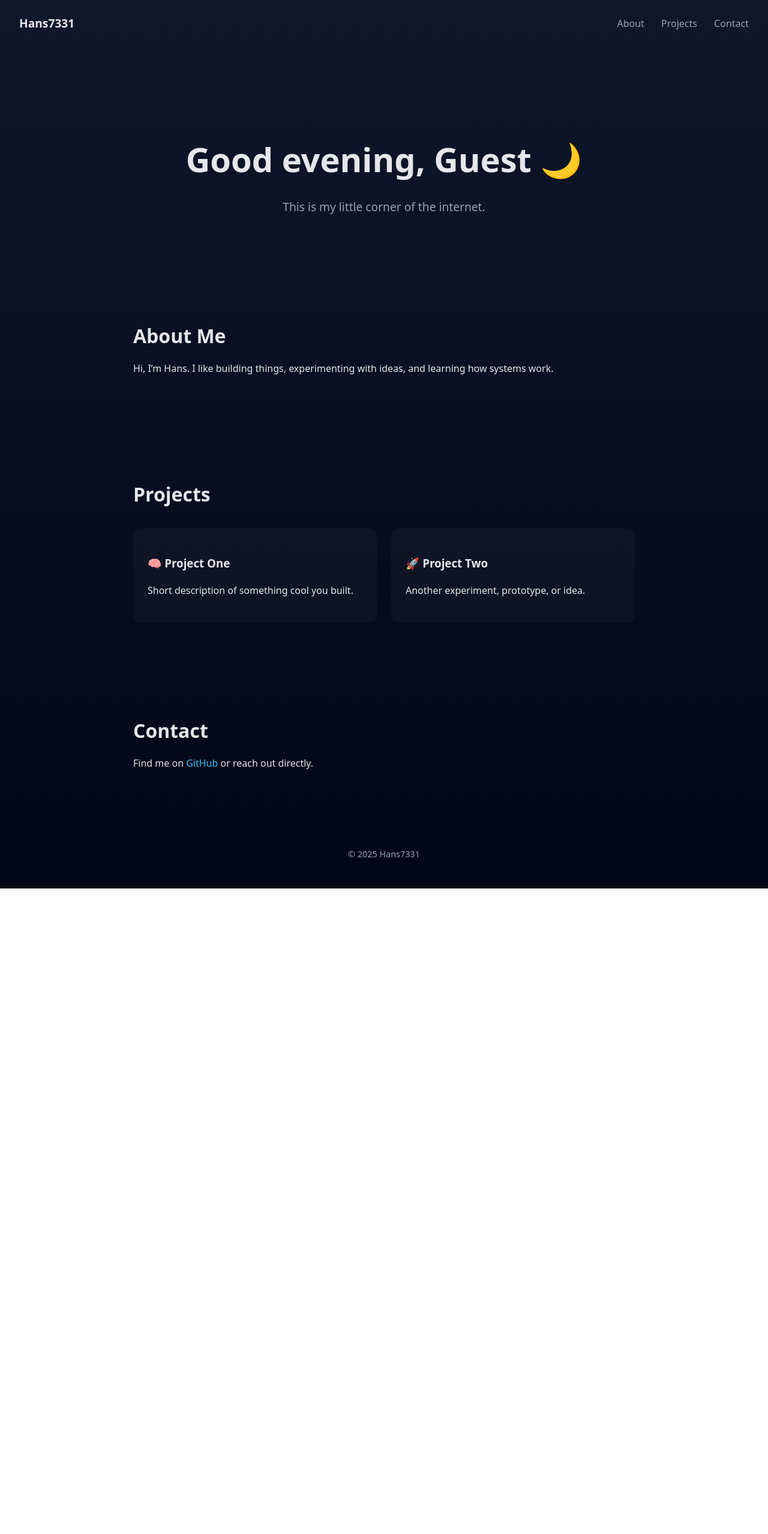
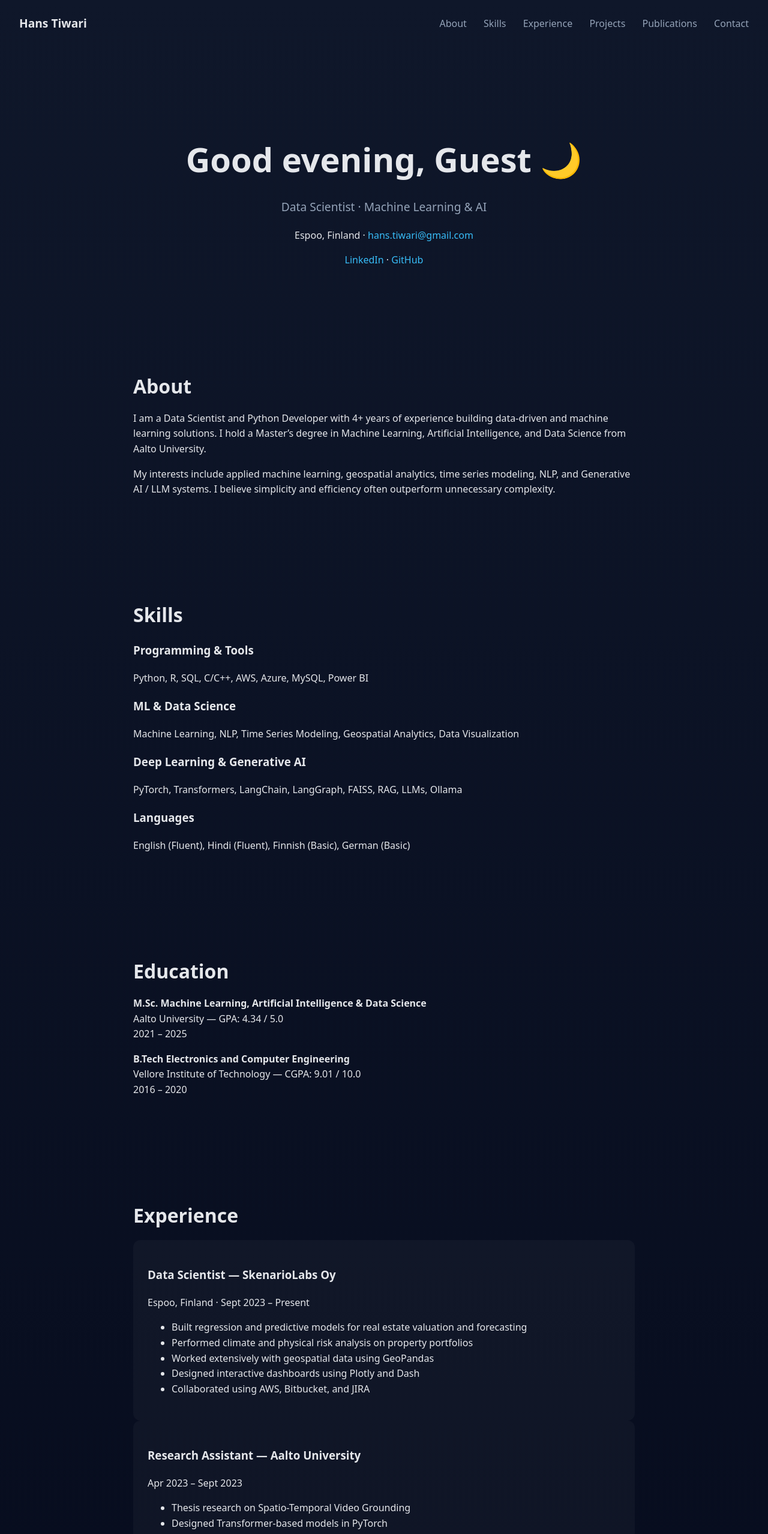
Before and after one commit to Hans7331/hans7331.github.io, a plain HTML site: page index.html in a window 1280 px wide. Shown: the top 2557 px of the page at 60% size. Before the commit the page ends 1481 px from the top, so only its background shows below. Drawn offline with Linux system fonts and the light colour scheme.

Commit message:
updating information

```diff
--- a/index.html
+++ b/index.html
@@ -3,62 +3,199 @@
 <head>
   <meta charset="UTF-8" />
   <meta name="viewport" content="width=device-width, initial-scale=1.0"/>
-  <title>Hans7331</title>
+  <title>Hans Tiwari</title>
 
   <link rel="stylesheet" href="style.css" />
 </head>
 <body>
   <header class="nav">
-    <div class="logo">Hans7331</div>
+    <div class="logo">Hans Tiwari</div>
     <nav>
       <a href="#about">About</a>
+      <a href="#skills">Skills</a>
+      <a href="#experience">Experience</a>
       <a href="#projects">Projects</a>
+      <a href="#publications">Publications</a>
       <a href="#contact">Contact</a>
     </nav>
   </header>
 
   <main>
+    <!-- HERO -->
     <section class="hero">
-      <h1 id="greeting">Welcome, Guest 👋</h1>
+      <h1 id="greeting">Hans Tiwari</h1>
       <p class="subtitle">
-        This is my little corner of the internet.
+        Data Scientist · Machine Learning & AI
+      </p>
+      <p class="muted">
+        Espoo, Finland ·
+        <a href="mailto:hans.tiwari@gmail.com">hans.tiwari@gmail.com</a>
+      </p>
+      <p>
+        <a href="https://www.linkedin.com/in/hans-tiwari" target="_blank">LinkedIn</a> ·
+        <a href="https://github.com/hans7331" target="_blank">GitHub</a>
       </p>
     </section>
 
+    <!-- ABOUT -->
     <section id="about" class="section">
-      <h2>About Me</h2>
+      <h2>About</h2>
       <p>
-        Hi, I’m Hans. I like building things, experimenting with ideas,
-        and learning how systems work.
+        I am a Data Scientist and Python Developer with 4+ years of experience
+        building data-driven and machine learning solutions. I hold a Master’s
+        degree in Machine Learning, Artificial Intelligence, and Data Science
+        from Aalto University.
+      </p>
+      <p>
+        My interests include applied machine learning, geospatial analytics,
+        time series modeling, NLP, and Generative AI / LLM systems.
+        I believe simplicity and efficiency often outperform unnecessary complexity.
       </p>
     </section>
 
+    <!-- SKILLS -->
+    <section id="skills" class="section">
+      <h2>Skills</h2>
+
+      <h3>Programming & Tools</h3>
+      <p>Python, R, SQL, C/C++, AWS, Azure, MySQL, Power BI</p>
+
+      <h3>ML & Data Science</h3>
+      <p>Machine Learning, NLP, Time Series Modeling, Geospatial Analytics, Data Visualization</p>
+
+      <h3>Deep Learning & Generative AI</h3>
+      <p>PyTorch, Transformers, LangChain, LangGraph, FAISS, RAG, LLMs, Ollama</p>
+
+      <h3>Languages</h3>
+      <p>English (Fluent), Hindi (Fluent), Finnish (Basic), German (Basic)</p>
+    </section>
+
+    <!-- EDUCATION -->
+    <section class="section">
+      <h2>Education</h2>
+
+      <p><strong>M.Sc. Machine Learning, Artificial Intelligence & Data Science</strong><br/>
+      Aalto University — GPA: 4.34 / 5.0<br/>
+      2021 – 2025</p>
+
+      <p><strong>B.Tech Electronics and Computer Engineering</strong><br/>
+      Vellore Institute of Technology — CGPA: 9.01 / 10.0<br/>
+      2016 – 2020</p>
+    </section>
+
+    <!-- EXPERIENCE -->
+    <section id="experience" class="section">
+      <h2>Experience</h2>
+
+      <div class="card">
+        <h3>Data Scientist — SkenarioLabs Oy</h3>
+        <p class="muted">Espoo, Finland · Sept 2023 – Present</p>
+        <ul>
+          <li>Built regression and predictive models for real estate valuation and forecasting</li>
+          <li>Performed climate and physical risk analysis on property portfolios</li>
+          <li>Worked extensively with geospatial data using GeoPandas</li>
+          <li>Designed interactive dashboards using Plotly and Dash</li>
+          <li>Collaborated using AWS, Bitbucket, and JIRA</li>
+        </ul>
+      </div>
+
+      <div class="card">
+        <h3>Research Assistant — Aalto University</h3>
+        <p class="muted">Apr 2023 – Sept 2023</p>
+        <ul>
+          <li>Thesis research on Spatio-Temporal Video Grounding</li>
+          <li>Designed Transformer-based models in PyTorch</li>
+          <li>Analyzed large-scale video datasets</li>
+        </ul>
+      </div>
+
+      <div class="card">
+        <h3>Data Scientist — Pricen</h3>
+        <p class="muted">May 2022 – Mar 2023</p>
+        <ul>
+          <li>Built automated reporting pipelines</li>
+          <li>Developed pricing prediction models</li>
+        </ul>
+      </div>
+
+      <div class="card">
+        <h3>Software Engineer — Quant Investment Firm</h3>
+        <p class="muted">San Francisco · May 2021 – Oct 2021</p>
+        <ul>
+          <li>Statistical analysis and financial modeling</li>
+          <li>Python research using NumPy and SciPy</li>
+        </ul>
+      </div>
+    </section>
+
+    <!-- PUBLICATIONS -->
+    <section id="publications" class="section">
+      <h2>Publications</h2>
+      <ul>
+        <li>
+          <a href="https://openreview.net/forum?id=0SjzFxMiHc" target="_blank">
+            Size-Modulated Deformable Attention in STVG Pipelines (ICPR ’24)
+          </a>
+        </li>
+        <li>
+          <a href="https://users.aalto.fi/~jormal/tiwari-et-al-caihu2024.pdf" target="_blank">
+            Spatio-Temporal Video Grounding of Human Actions (CAIHU ’24)
+          </a>
+        </li>
+        <li>
+          <a href="https://www.sciencedirect.com/science/article/pii/S1877050920307262" target="_blank">
+            Kids-Specific URL Classifier using RCNN (ICCIDS ’19)
+          </a>
+        </li>
+      </ul>
+    </section>
+
+    <!-- PROJECTS -->
     <section id="projects" class="section">
       <h2>Projects</h2>
+
       <div class="cards">
         <div class="card">
-          <h3>🧠 Project One</h3>
-          <p>Short description of something cool you built.</p>
+          <h3>🎓 Spatio-Temporal Video Grounding (Thesis)</h3>
+          <p>
+            Transformer-based models addressing language ambiguity and object scale sensitivity.
+          </p>
+          <a href="https://aaltodoc.aalto.fi/server/api/core/bitstreams/2e21d1a3-dc8e-4c2d-82bc-f96e34f981da/content" target="_blank">
+            Read Thesis →
+          </a>
         </div>
+
         <div class="card">
-          <h3>🚀 Project Two</h3>
-          <p>Another experiment, prototype, or idea.</p>
+          <h3>Domain-Specific Knowledge Assistant (RAG)</h3>
+          <p>End-to-end Retrieval-Augmented Generation system with vector search.</p>
+          <a href="https://github.com/Hans7331/domain-knowledge-assistant-rag" target="_blank">
+            GitHub →
+          </a>
+        </div>
+
+        <div class="card">
+          <h3>LLM-Powered Analytics Assistant</h3>
+          <p>LLM-driven querying and explanation of structured tabular data.</p>
+          <a href="https://github.com/Hans7331/llm-analytics-assistant" target="_blank">
+            GitHub →
+          </a>
         </div>
       </div>
     </section>
 
+    <!-- CONTACT -->
     <section id="contact" class="section">
       <h2>Contact</h2>
       <p>
-        Find me on
+        📧 <a href="mailto:hans.tiwari@gmail.com">hans.tiwari@gmail.com</a><br/>
+        🔗 <a href="https://www.linkedin.com/in/hans-tiwari" target="_blank">LinkedIn</a> ·
         <a href="https://github.com/hans7331" target="_blank">GitHub</a>
-        or reach out directly.
       </p>
     </section>
   </main>
 
   <footer>
-    <p>© <span id="year"></span> Hans7331</p>
+    <p>© <span id="year"></span> Hans Tiwari</p>
   </footer>
 
   <script src="script.js"></script>
```
